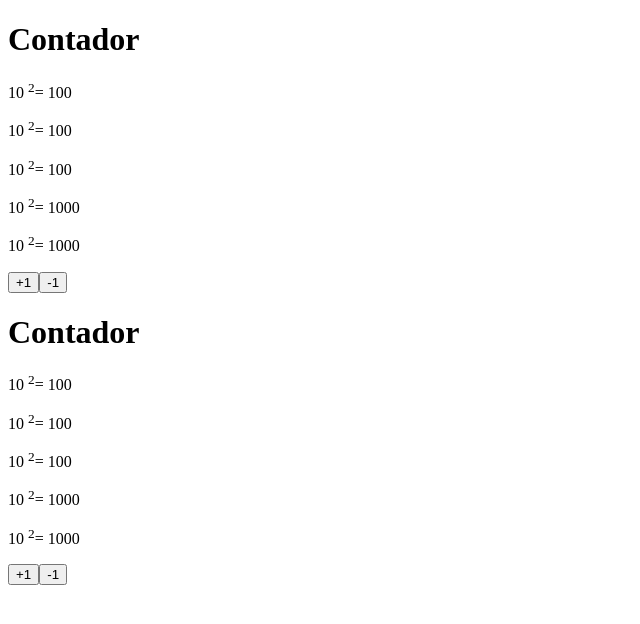
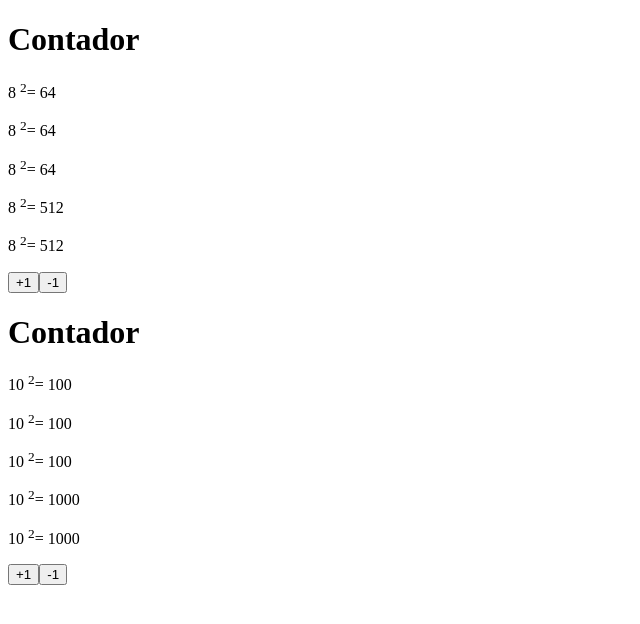
Before and after one commit to MykeCv/pw_vue_u2_mc, a Vue app: page / in a window 1280 px wide. Shown: the top 624 px of the page, without its empty margins (0-640 px from the left). Built offline with nearby package versions, Linux system fonts and the light colour scheme.

Commit message:
Arreglado

```diff
--- a/src/components/Contador.vue
+++ b/src/components/Contador.vue
@@ -22,7 +22,7 @@
 export default {
   data() {
     return {
-      numero: 10,
+      numero: this.inicio,
       titulo: "Contador",
     };
   },
@@ -52,7 +52,7 @@ export default {
       return this.numero * this.numero * this.numero;
     },
   },
-  props:['tit'],
+  props:['tit',"inicio"],
 };
 </script>
 <style>
--- a/src/views/ContadorView.vue
+++ b/src/views/ContadorView.vue
@@ -1,7 +1,7 @@
 <template>
   <div>
-    <Contador tit="Contador1" />
-    <Contador tit="Contador2" />
+    <Contador tit="Contador1" :inicio="4+4"/>
+    <Contador tit="Contador2" :inicio="10"/>
   </div>
 </template>
 
```
